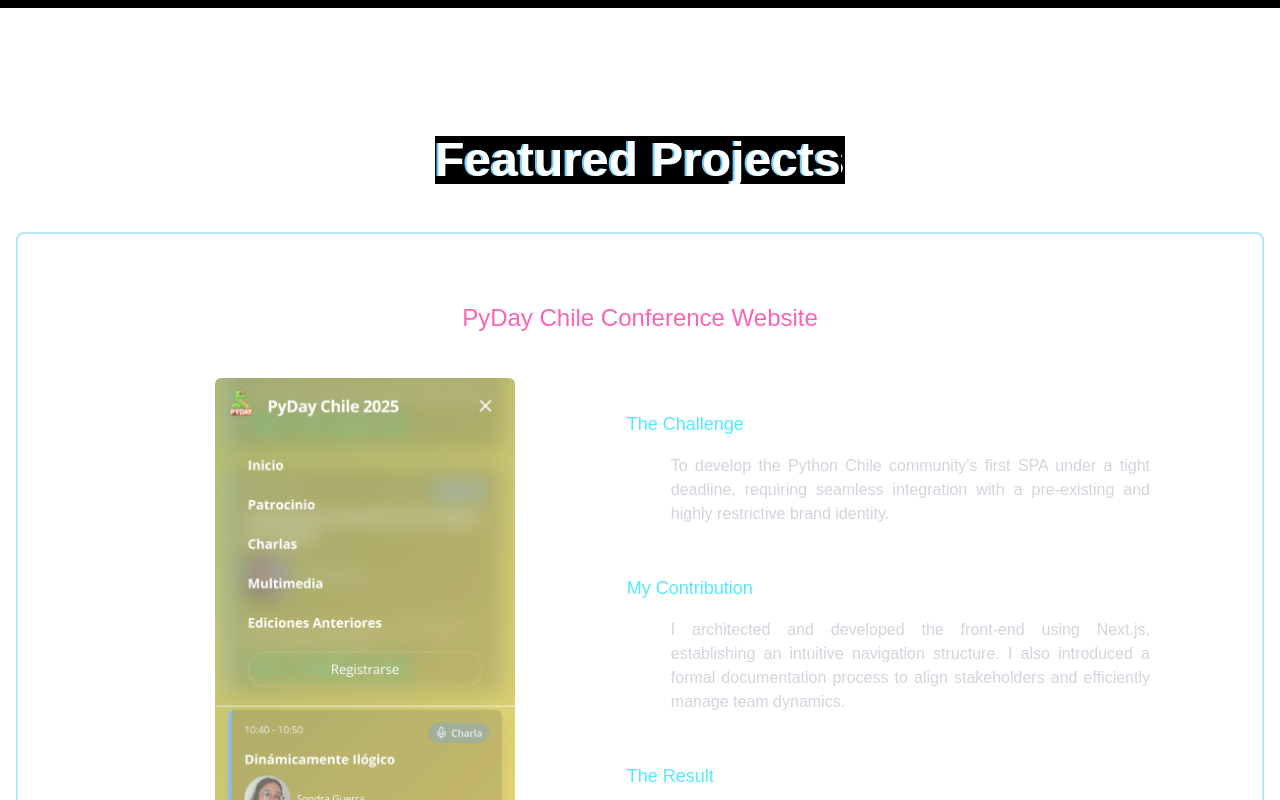
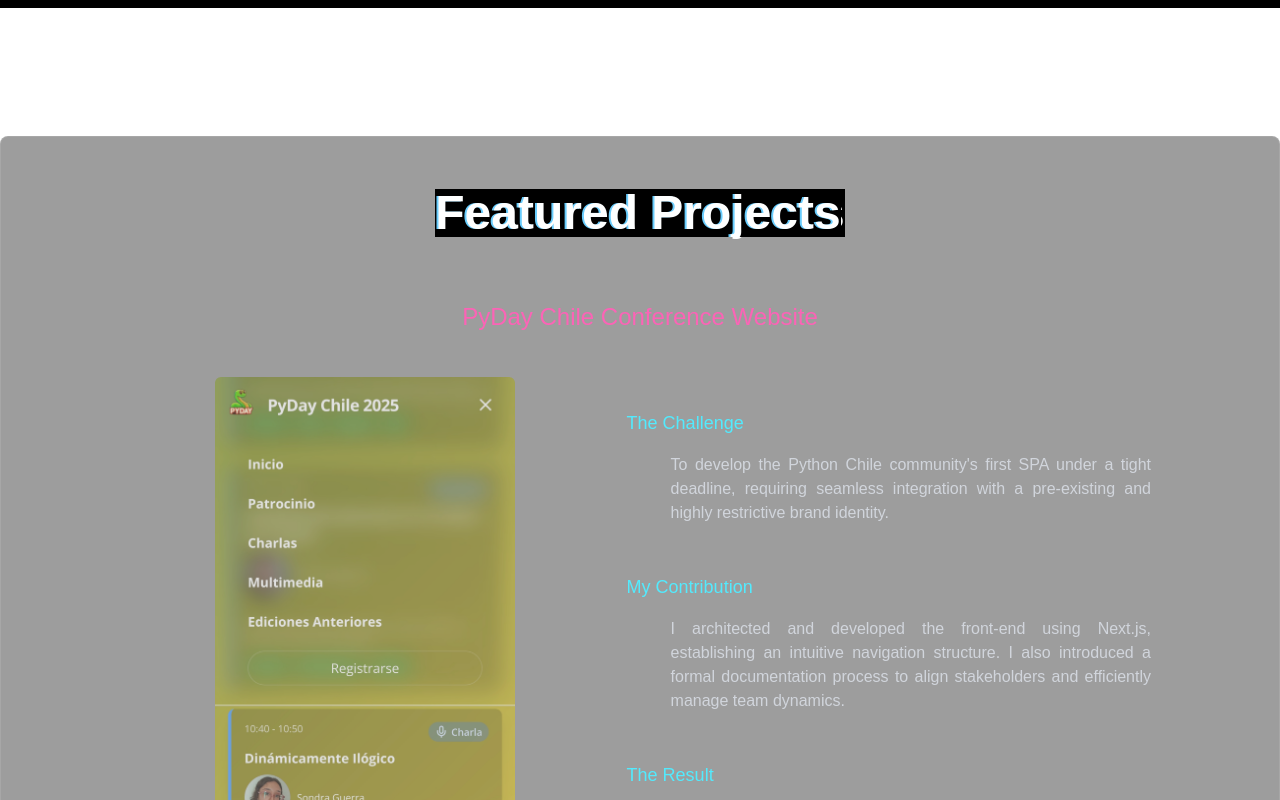
Before and after one commit to MariferVL/inner-rework, a Next.js app: page /en in a window 1280 px wide. Shown: the part 1940-2740 px from the top of the page. Built offline with nearby package versions, Linux system fonts and the light colour scheme.

Commit message:
Modify headline location

```diff
--- a/app/globals.css
+++ b/app/globals.css
@@ -375,7 +375,6 @@
 
 /* --- Projects Section Styles --- */
 
-/* Patrón de cuadrícula para el fondo del terminal */
 .bg-grid-pattern {
   background-image:
     linear-gradient(rgba(0, 180, 255, 0.1) 1px, transparent 1px),
@@ -402,6 +401,56 @@
     transform: translateY(calc(100% + 622px));
   }
 }
+
+/* Utility classes */
+.animate-float {
+  animation: float 3s ease-in-out infinite;
+}
+
+.animate-glow {
+  animation: glow 2s ease-in-out infinite;
+}
+
+.animate-scan-line {
+  animation: scan-line-flow 8s linear infinite;
+}
+
+.animate-cyan-pulse-glow {
+  animation: cyan-pulse-glow 2s ease-in-out infinite;
+}
+
+.animate-pink-pulse-glow {
+  animation: pink-pulse-glow 2s ease-in-out infinite;
+}
+
+.animate-matrix-rain {
+  animation: matrix-rain 8s linear infinite;
+}
+
+/* Animation delays */
+.animation-delay-500 {
+  animation-delay: 0.5s;
+}
+
+.animation-delay-1000 {
+  animation-delay: 1s;
+}
+
+.animation-delay-1500 {
+  animation-delay: 1.5s;
+}
+
+.animation-delay-2000 {
+  animation-delay: 2s;
+}
+
+/* Glassmorphism effect */
+.glass-effect {
+  background: rgba(10, 10, 10, 0.4);
+  backdrop-filter: blur(10px);
+  border: 1px solid rgba(255, 255, 255, 0.1);
+}
+
 
 
 /* --- Contact Section Styles --- */
@@ -500,7 +549,7 @@
 .data-panel-action-btn:hover {
   background-color: #66cbfb;
   color: #0a0a0a;
-  font-weight:900;
+  font-weight: 900;
   box-shadow: 0 0 20px #66cbfb;
   transform: scale(1.11);
 }
--- a/components/ProjectsSection.js
+++ b/components/ProjectsSection.js
@@ -87,16 +87,14 @@
 
   return (
     <section id="projects" className="py-20 md:py-32">
-      <div
-        className="container mx-auto px-4 flex flex-col items-center"
-        ref={projectCardRef}
-      >
-        <Headline text={projectsData.title} />
-
-        <div className="w-full p-2 md:p-13 rounded-lg glass-effect border-2 border-cyan-500/30 relative animate-glow overflow-hidden">
-          {/* <div className="absolute inset-0 bg-grid-pattern opacity-30"></div>
+      <div className="w-full p-2 md:p-13 rounded-lg glass-effect border-2 border-cyan-500/30 relative animate-glow overflow-hidden">
+        {/* <div className="absolute inset-0 bg-grid-pattern opacity-30"></div>
           <div className="absolute inset-0 animate-scan-line bg-scan-line-gradient z-20 pointer-events-none"></div> */}
-
+        <div
+          className="container mx-auto px-4 flex flex-col items-center"
+          ref={projectCardRef}
+        >
+          <Headline text={projectsData.title} />
           <AnimatePresence mode="wait">
             <motion.div
               key={activeIndex}
@@ -124,7 +122,6 @@
                 </div>
 
                 <div className="md:col-span-3 flex flex-col md:ml-22">
-                  {/* ... (resto del contenido de la descripción) ... */}
                   <div>
                     <h4 className="font-orbitron text-lg text-cyan-300 md:mt-8 mb-1 animate-cyan-pulse-glow cyan-glow ">
                       {projectsData.challengeLabel}
@@ -176,7 +173,6 @@
 
         <div className="flex justify-center gap-4 mt-8">
           {projectsList.map((project, index) => (
-            // 👇 4. Usa la nueva función en el onClick
             <button
               key={project.name}
               onClick={() => handleProjectChange(index)}
```
